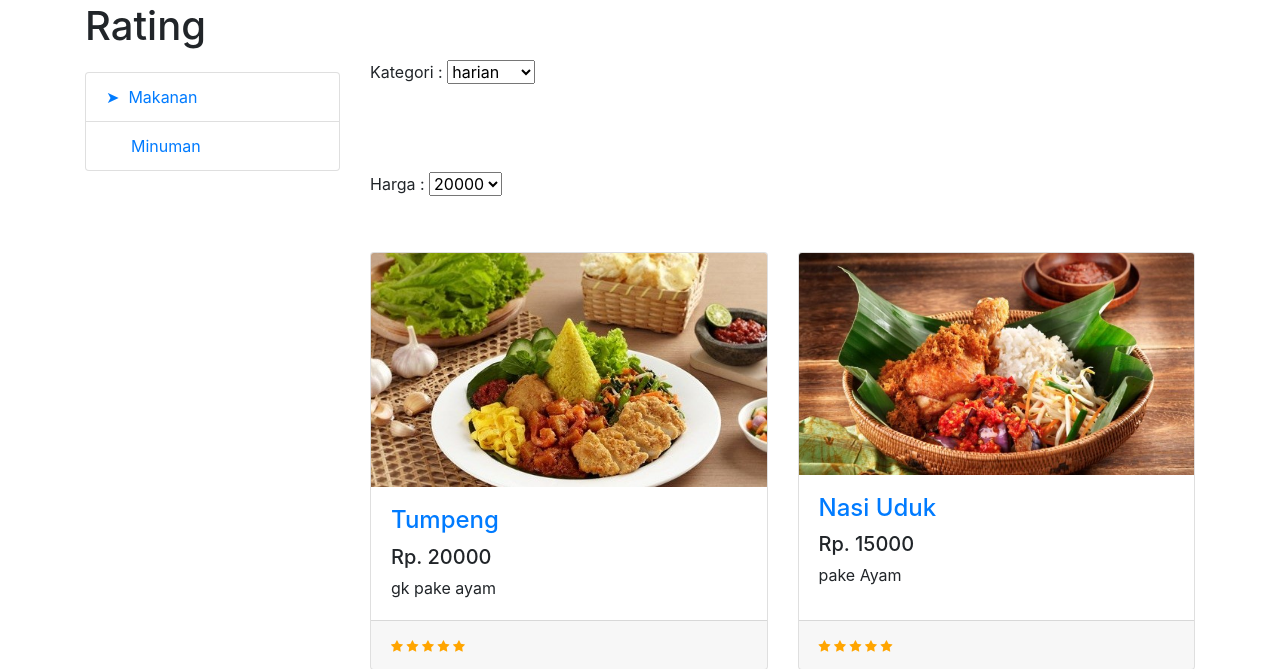
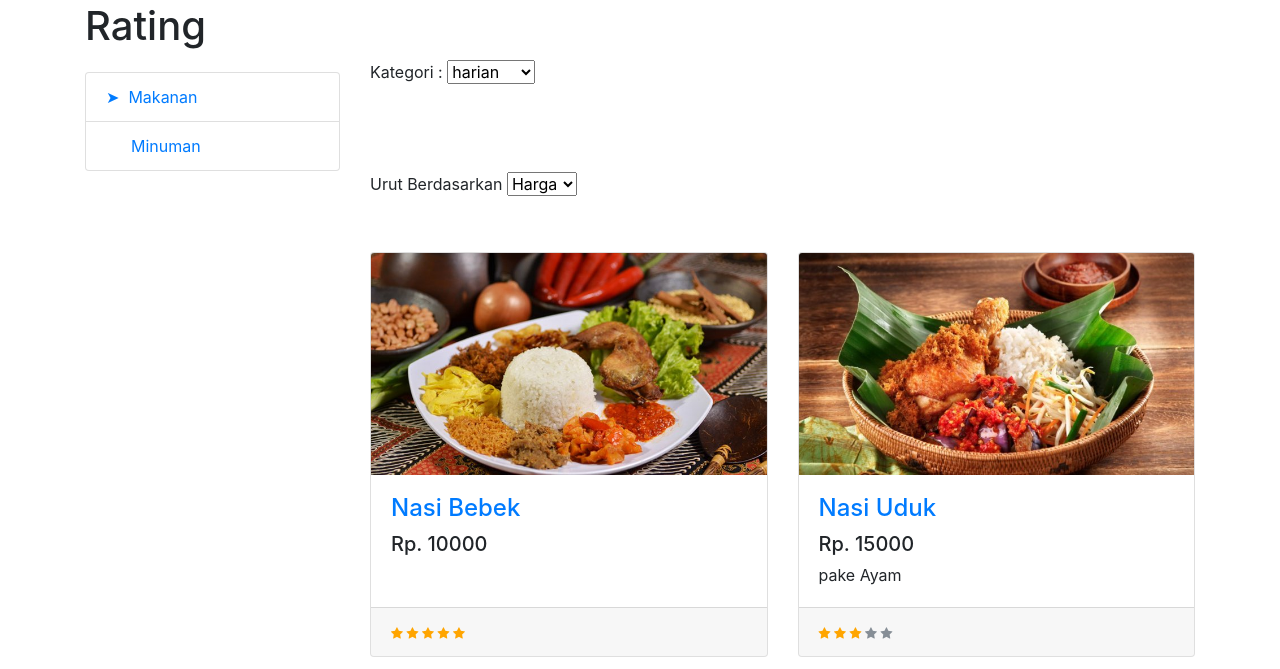
Before and after one commit to BoxRate/BoxRate, a PHP site: page /rating-makanan.php in a window 1280 px wide. Shown: the part 76-745 px from the top of the page. Run offline with PHP 8.4, Linux system fonts and the light colour scheme; data comes from the database, SQL or seed files in the repository.

Commit message:
buat urut berdasarkan harga

```diff
--- a/rating-makanan.php
+++ b/rating-makanan.php
@@ -84,11 +84,10 @@
 
             </form>
 			<form class="mb-4">
-			<label>Harga :</label>
+			<label>Urut Berdasarkan</label>
 			<select name="price">
-			<option value="tumpeng">20000</option>
-			<option value="nasi uduk">15000</option>
-			<option value="nasi bebek">10000</option>
+			<option value="harga">Harga</option>
+			<option value="rating">Rating</option>
 			</select>
 
 			</form>
@@ -98,7 +97,7 @@
 
         <?php
            $db = mysqli_connect("localhost", "root", "", "boxrate");
-           $sql= "SELECT * FROM menu WHERE ket='makanan' order by price DESC";
+           $sql= "SELECT * FROM menu WHERE ket='makanan' order by price";
            $result = mysqli_query($db, $sql);
            while ($row=mysqli_fetch_array($result)) {
             echo "<div class='col-md-6 my-4'>
@@ -113,35 +112,35 @@
                 </div>
                 <div class='card-footer'>
                 <small class='text-muted'>";
-                if ($row['price']>0) {
+                if ($row['rating']>80) {
                   echo "<span class='fa fa-star checked'></span>
                   <span class='fa fa-star checked'></span>
                   <span class='fa fa-star checked'></span>
                   <span class='fa fa-star checked'></span>
                   <span class='fa fa-star checked'></span>";
                 }
-                elseif ($row['price']>20) {
+                elseif ($row['rating']>60) {
                   echo "<span class='fa fa-star checked'></span>
                   <span class='fa fa-star checked'></span>
                   <span class='fa fa-star checked'></span>
                   <span class='fa fa-star checked'></span>
                   <span class='fa fa-star'></span>";
                 }
-                elseif($row['price']>40) {
+                elseif($row['rating']>40) {
                   echo "<span class='fa fa-star checked'></span>
                   <span class='fa fa-star checked'></span>
                   <span class='fa fa-star checked'></span>
                   <span class='fa fa-star'></span>
                   <span class='fa fa-star'></span>";
                 }
-                elseif($row['price']>60) {
+                elseif($row['rating']>20) {
                   echo "<span class='fa fa-star checked'></span>
                   <span class='fa fa-star checked'></span>
                   <span class='fa fa-star'></span>
                   <span class='fa fa-star'></span>
                   <span class='fa fa-star'></span>";
                 }
-                elseif($row['price']>80) {
+                elseif($row['rating']>0) {
                   echo "<span class='fa fa-star checked'></span>
                   <span class='fa fa-star'></span>
                   <span class='fa fa-star'></span>
```
